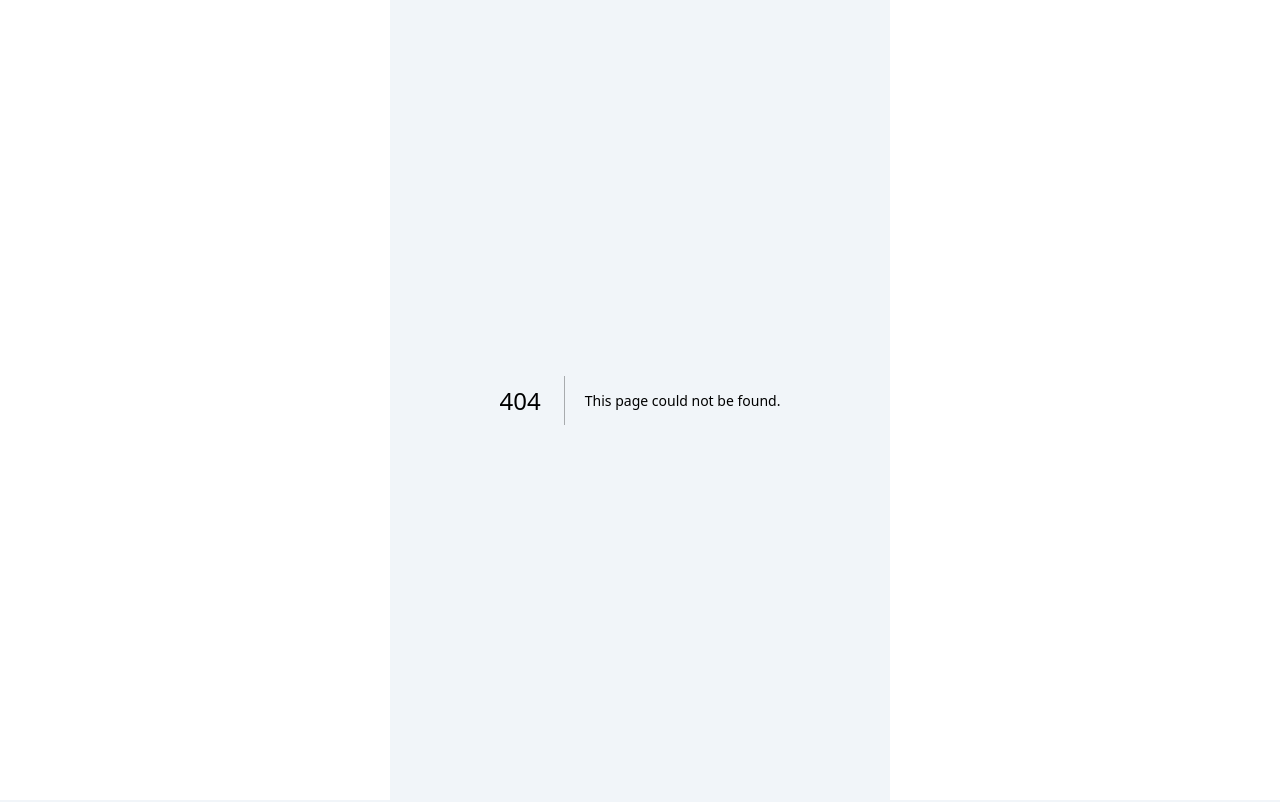
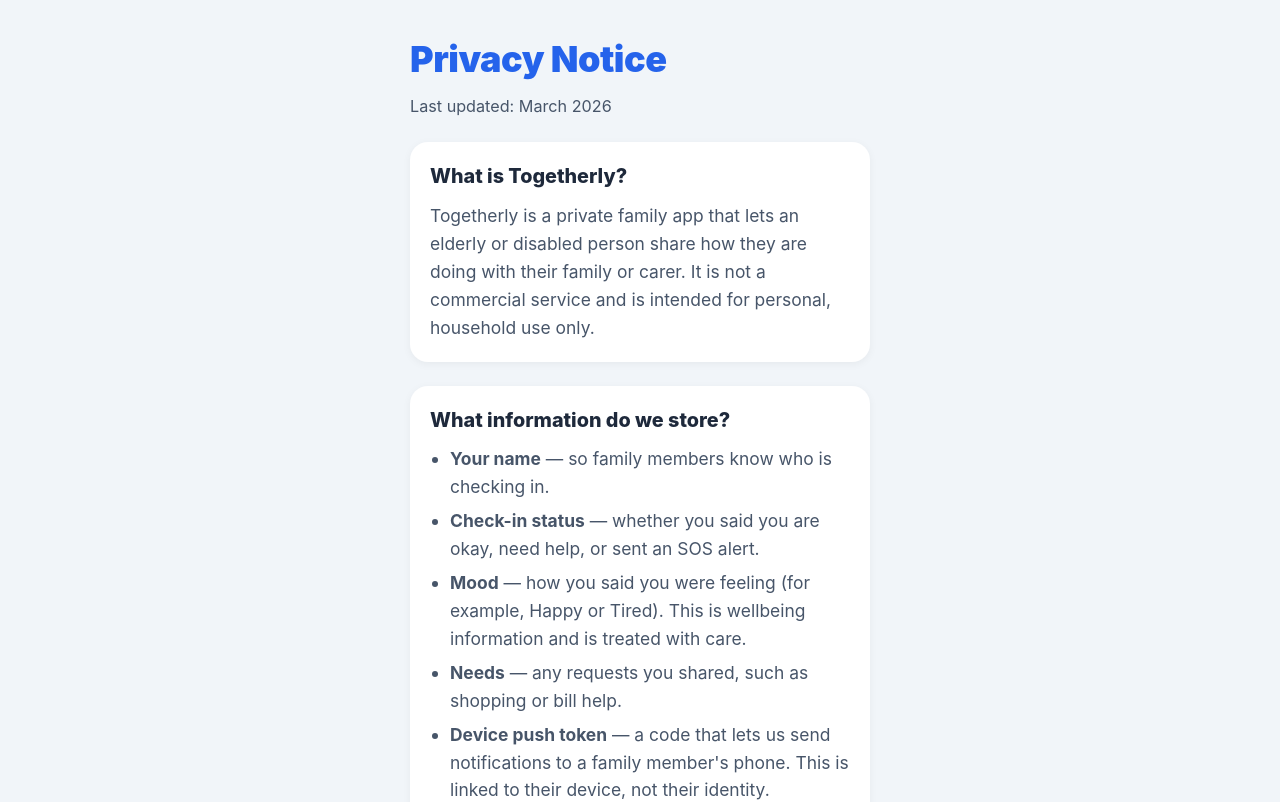
Before and after one commit to Knoodlepot/togetherly, a Next.js app: page /privacy in a window 1280 px wide. Before the commit this address had no page. Shown: the top 802 px of the page. Built offline with nearby package versions, Linux system fonts and the light colour scheme.

Commit message:
Add consent, privacy notice, and 90-day auto-delete

```diff
--- a/app/api/cron/check-inactivity/route.js
+++ b/app/api/cron/check-inactivity/route.js
@@ -82,5 +82,9 @@
     notified++;
   }
 
+  // Delete check-in history older than 90 days (storage limitation — UK GDPR)
+  const cutoff = new Date(Date.now() - 90 * 24 * 3600000).toISOString();
+  await supabase.from('checkins').delete().lt('created_at', cutoff);
+
   return NextResponse.json({ ok: true, notified });
 }
--- a/app/globals.css
+++ b/app/globals.css
@@ -550,6 +550,97 @@
 
 .settings-danger { border: 2px solid var(--red-light); }
 
+.settings-privacy-link {
+  color: var(--blue);
+  font-size: 1rem;
+  font-weight: 700;
+  text-decoration: none;
+}
+
+/* ===== CONSENT ===== */
+.consent-label {
+  display: flex;
+  align-items: flex-start;
+  gap: 14px;
+  font-size: 0.95rem;
+  color: var(--text-medium);
+  line-height: 1.5;
+  cursor: pointer;
+}
+
+.consent-checkbox {
+  width: 24px;
+  height: 24px;
+  flex-shrink: 0;
+  margin-top: 2px;
+  accent-color: var(--blue);
+  cursor: pointer;
+}
+
+.consent-link {
+  color: var(--blue);
+  font-weight: 700;
+  text-decoration: underline;
+}
+
+/* ===== PRIVACY PAGE ===== */
+.privacy-screen {
+  min-height: 100vh;
+  background: var(--bg);
+  padding: 32px 20px 60px;
+}
+
+.privacy-body {
+  max-width: 480px;
+  margin: 0 auto;
+  display: flex;
+  flex-direction: column;
+  gap: 24px;
+}
+
+.privacy-title {
+  font-size: 2rem;
+  font-weight: 900;
+  color: var(--blue);
+  letter-spacing: -0.5px;
+}
+
+.privacy-updated {
+  font-size: 0.9rem;
+  color: var(--text-medium);
+  margin-top: -16px;
+}
+
+.privacy-section {
+  background: var(--white);
+  border-radius: var(--radius);
+  padding: 20px;
+  display: flex;
+  flex-direction: column;
+  gap: 10px;
+  box-shadow: 0 2px 8px rgba(0,0,0,0.05);
+}
+
+.privacy-section h2 {
+  font-size: 1.1rem;
+  font-weight: 800;
+  color: var(--text-dark);
+}
+
+.privacy-section p,
+.privacy-section li {
+  font-size: 0.97rem;
+  color: var(--text-medium);
+  line-height: 1.6;
+}
+
+.privacy-section ul {
+  padding-left: 20px;
+  display: flex;
+  flex-direction: column;
+  gap: 6px;
+}
+
 .settings-leave-btn {
   background: none;
   border: 2px solid var(--red);
--- /dev/null
+++ b/app/privacy/page.js
@@ -0,0 +1,74 @@
+export default function PrivacyPage() {
+  return (
+    <div className="privacy-screen">
+      <div className="privacy-body">
+        <h1 className="privacy-title">Privacy Notice</h1>
+        <p className="privacy-updated">Last updated: March 2026</p>
+
+        <section className="privacy-section">
+          <h2>What is Togetherly?</h2>
+          <p>Togetherly is a private family app that lets an elderly or disabled person share how they are doing with their family or carer. It is not a commercial service and is intended for personal, household use only.</p>
+        </section>
+
+        <section className="privacy-section">
+          <h2>What information do we store?</h2>
+          <ul>
+            <li><strong>Your name</strong> — so family members know who is checking in.</li>
+            <li><strong>Check-in status</strong> — whether you said you are okay, need help, or sent an SOS alert.</li>
+            <li><strong>Mood</strong> — how you said you were feeling (for example, Happy or Tired). This is wellbeing information and is treated with care.</li>
+            <li><strong>Needs</strong> — any requests you shared, such as shopping or bill help.</li>
+            <li><strong>Device push token</strong> — a code that lets us send notifications to a family member&apos;s phone. This is linked to their device, not their identity.</li>
+            <li><strong>Timestamps</strong> — the date and time of each check-in.</li>
+          </ul>
+          <p>We do not store passwords, email addresses, phone numbers, location data, or any financial information.</p>
+        </section>
+
+        <section className="privacy-section">
+          <h2>Why do we store it?</h2>
+          <p>The only reason we store this information is to show your family how you are doing and to send them notifications when you check in or need help. We do not use it for advertising, analytics, or any other purpose.</p>
+        </section>
+
+        <section className="privacy-section">
+          <h2>Who can see it?</h2>
+          <p>Only people who have your 6-letter family code can see your information. Keep your family code private and only share it with people you trust.</p>
+          <p>We do not share your information with any third parties, advertisers, or other organisations.</p>
+        </section>
+
+        <section className="privacy-section">
+          <h2>How long do we keep it?</h2>
+          <ul>
+            <li><strong>Check-in history</strong> is automatically deleted after 90 days.</li>
+            <li><strong>Your name and current status</strong> are kept until you delete your data or leave the family.</li>
+            <li><strong>Push notification tokens</strong> are removed automatically if they become invalid or when you delete your data.</li>
+          </ul>
+        </section>
+
+        <section className="privacy-section">
+          <h2>Where is it stored?</h2>
+          <p>Your data is stored securely using Supabase, a cloud database service. It may be stored on servers outside the United Kingdom. Supabase complies with UK GDPR as a data processor.</p>
+        </section>
+
+        <section className="privacy-section">
+          <h2>Your rights</h2>
+          <p>Under UK data protection law, you have the right to:</p>
+          <ul>
+            <li><strong>See your data</strong> — your current status and history are visible in the app.</li>
+            <li><strong>Delete your data</strong> — go to Settings → Delete all my data. This permanently removes everything from our servers.</li>
+            <li><strong>Leave without deleting</strong> — go to Settings → Leave this family. This removes the app from your device but leaves data intact for other family members.</li>
+            <li><strong>Correct your name</strong> — go to Settings → Display name.</li>
+          </ul>
+        </section>
+
+        <section className="privacy-section">
+          <h2>Mood and wellbeing information</h2>
+          <p>Information about how you are feeling (such as marking yourself as Sad or Not Well) may be considered health-related data under UK law. By agreeing to use Togetherly, you give your explicit consent for this information to be shared with connected family members. You can change or remove this information at any time.</p>
+        </section>
+
+        <section className="privacy-section">
+          <h2>Contact</h2>
+          <p>Togetherly is a private family app. If you have any questions or concerns about your data, please speak directly with the family member who set up the app.</p>
+        </section>
+      </div>
+    </div>
+  );
+}
--- a/app/settings/page.js
+++ b/app/settings/page.js
@@ -159,6 +159,12 @@
           <p className="settings-hint">Removes the app from this device only. Other devices keep their access.</p>
         </div>
 
+        {/* Privacy notice */}
+        <div className="settings-section">
+          <div className="settings-label">Legal</div>
+          <a href="/privacy" className="settings-privacy-link">Read our Privacy Notice →</a>
+        </div>
+
         {/* Delete all data */}
         <div className="settings-section settings-danger">
           <button className="settings-delete-btn" onClick={deleteAllData}>
```
Also changed, not shown: app/page.js (+15 -0 lines).
